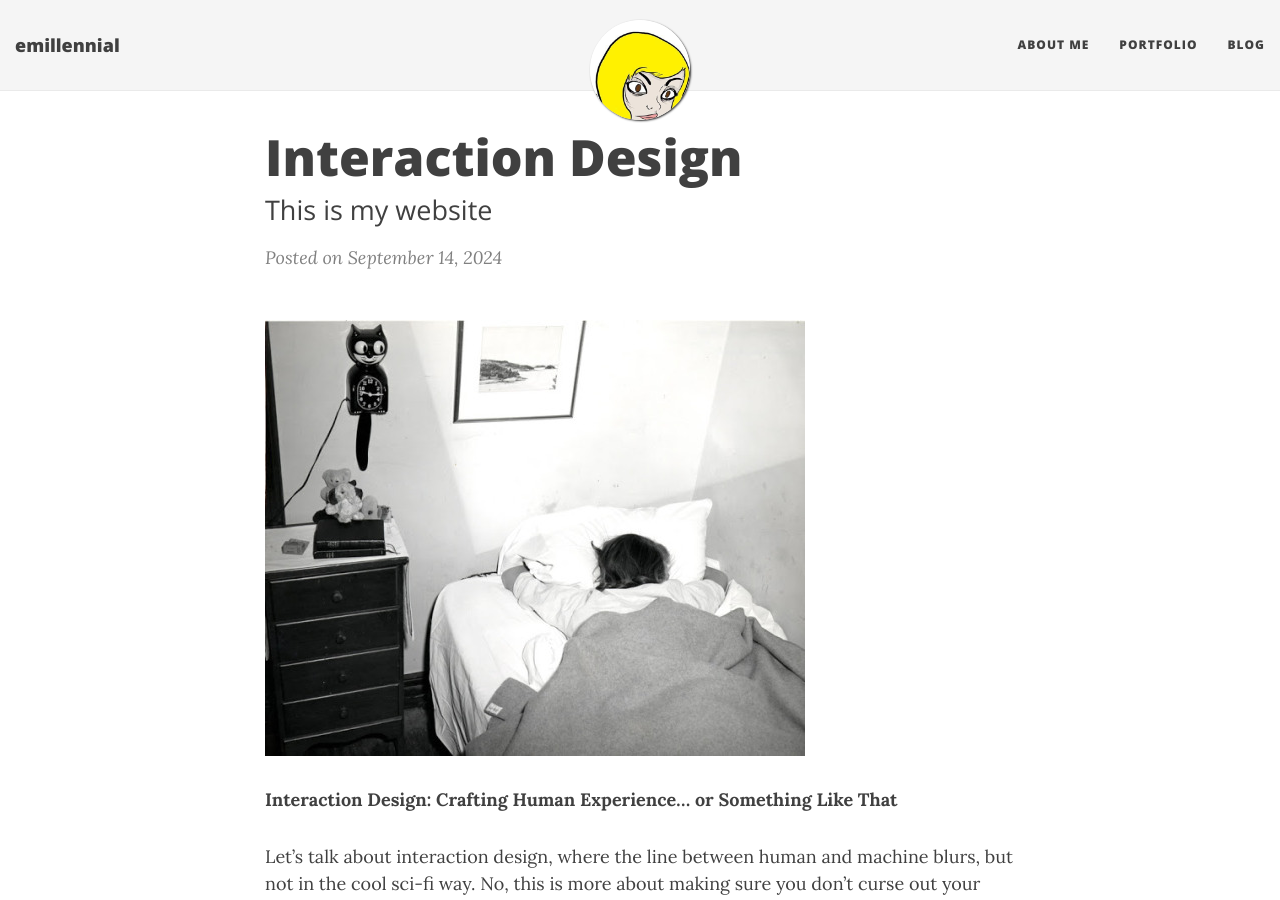
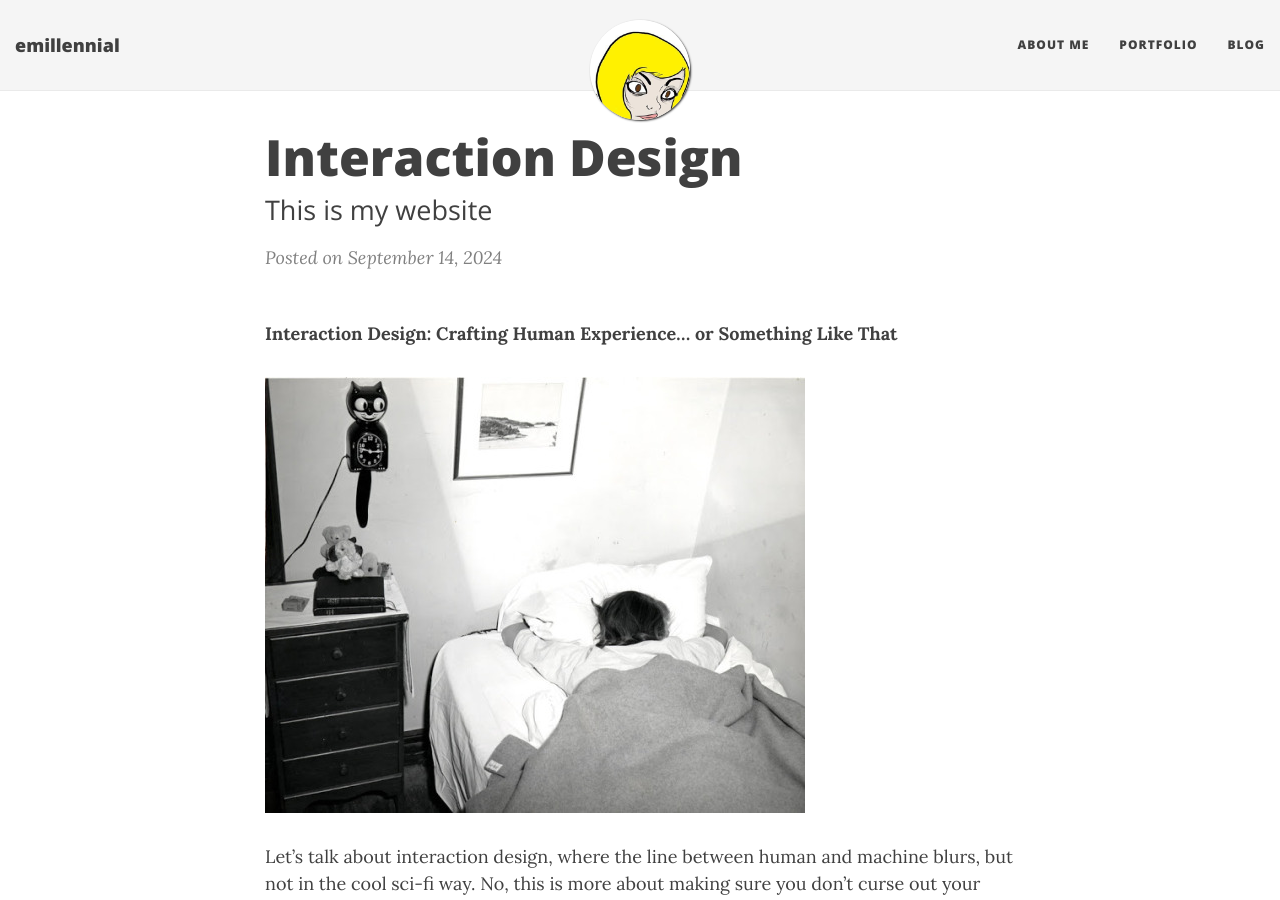
Before and after one commit to emillennial/emillennial.github.io, a Jekyll site: the page built from _posts/2024-09-14-ideas.md, in a window 1280 px wide and 900 px high. Built offline with Jekyll 4.4.1, drawn with Linux system fonts in a browser that asks for light colours; nearby versions of some CDN libraries.

```diff
--- a/_posts/2024-09-14-ideas.md
+++ b/_posts/2024-09-14-ideas.md
@@ -7,9 +7,9 @@ tags:
 comments: true
 ---
 
+**Interaction Design: Crafting Human Experience... or Something Like That**
+
 <img src="/img/female student sleeps in bed.jpeg" alt="A female student sleeping in bed">
-
-**Interaction Design: Crafting Human Experience... or Something Like That**
 
 Let’s talk about interaction design, where the line between human and machine blurs, but not in the cool sci-fi way. No, this is more about making sure you don’t curse out your phone when it decides to spontaneously close an app. Interaction design is the art (or maybe the dark art) of crafting how we interact with technology—think of it as setting up a conversation between a human and a screen, where the goal is to keep everyone relatively sane.
 
```
